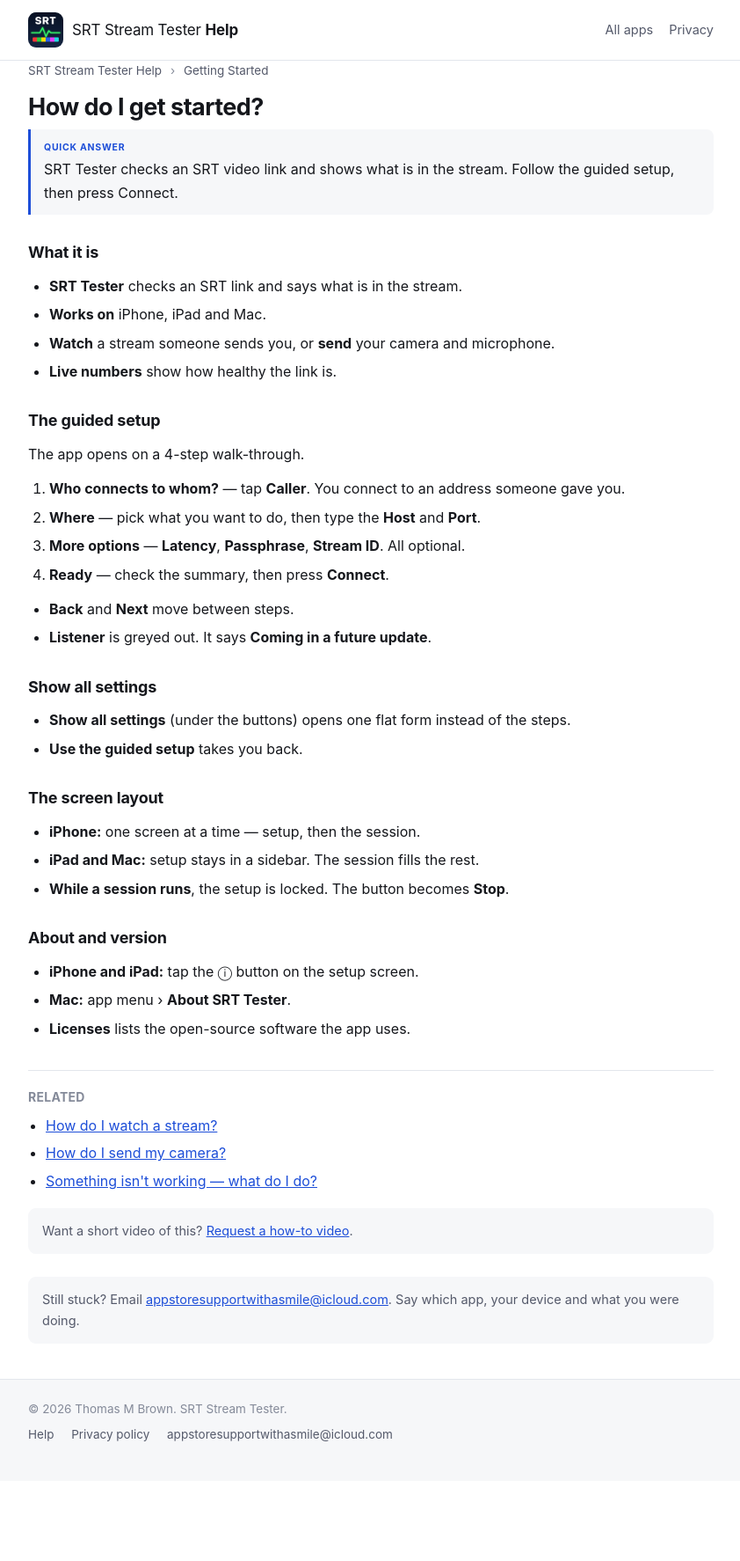
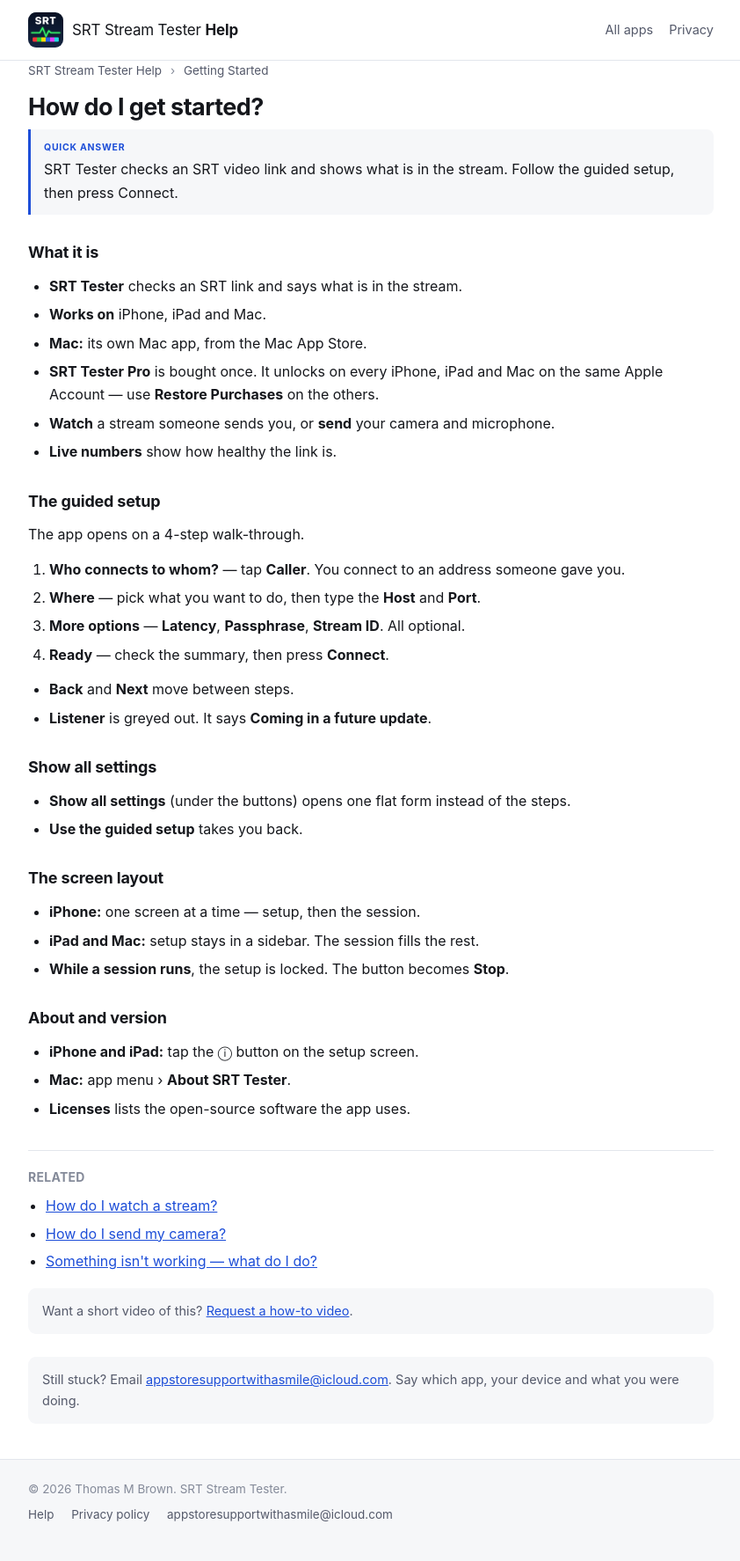
Before and after one commit to mytombrown/team-assist-help, a Jekyll site: the page built from _guides/srtstreamtester/getting-started.md, in a window 1280 px wide. Shown: the whole page at 88% size, without its empty margins (218-1060 px from the left). Built offline with Jekyll 4.4.1, drawn with Linux system fonts in a browser that asks for light colours; before the commit the page ends 1683 px from its top, so only the background shows below that.

Commit message:
SRT Tester Build 4: the native Mac app on the Mac App Store; Pro unlocks on every device on one Apple Account (SRT-1108)
Co-Authored-By: Claude Opus 5.5 <noreply@anthropic.com>

```diff
--- a/_guides/srtstreamtester/getting-started.md
+++ b/_guides/srtstreamtester/getting-started.md
@@ -15,6 +15,8 @@ related:
 
 - **SRT Tester** checks an SRT link and says what is in the stream.
 - **Works on** iPhone, iPad and Mac.
+- **Mac:** its own Mac app, from the Mac App Store.
+- **SRT Tester Pro** is bought once. It unlocks on every iPhone, iPad and Mac on the same Apple Account — use **Restore Purchases** on the others.
 - **Watch** a stream someone sends you, or **send** your camera and microphone.
 - **Live numbers** show how healthy the link is.
 
```
